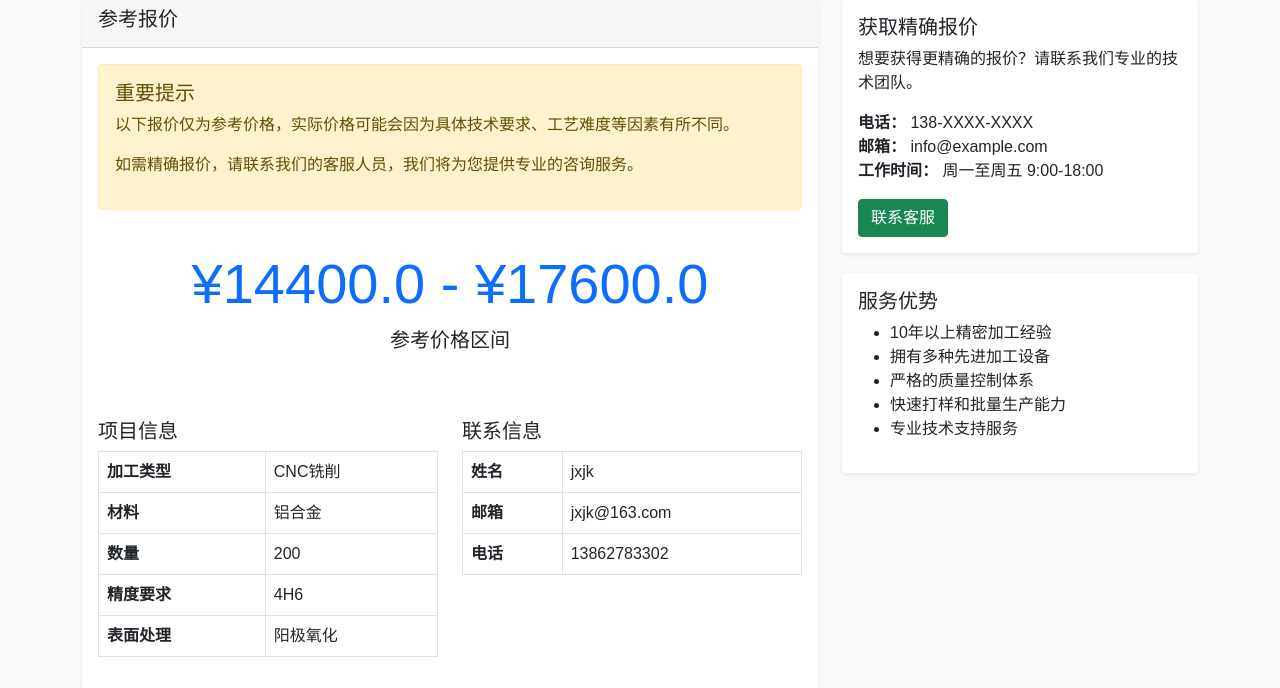
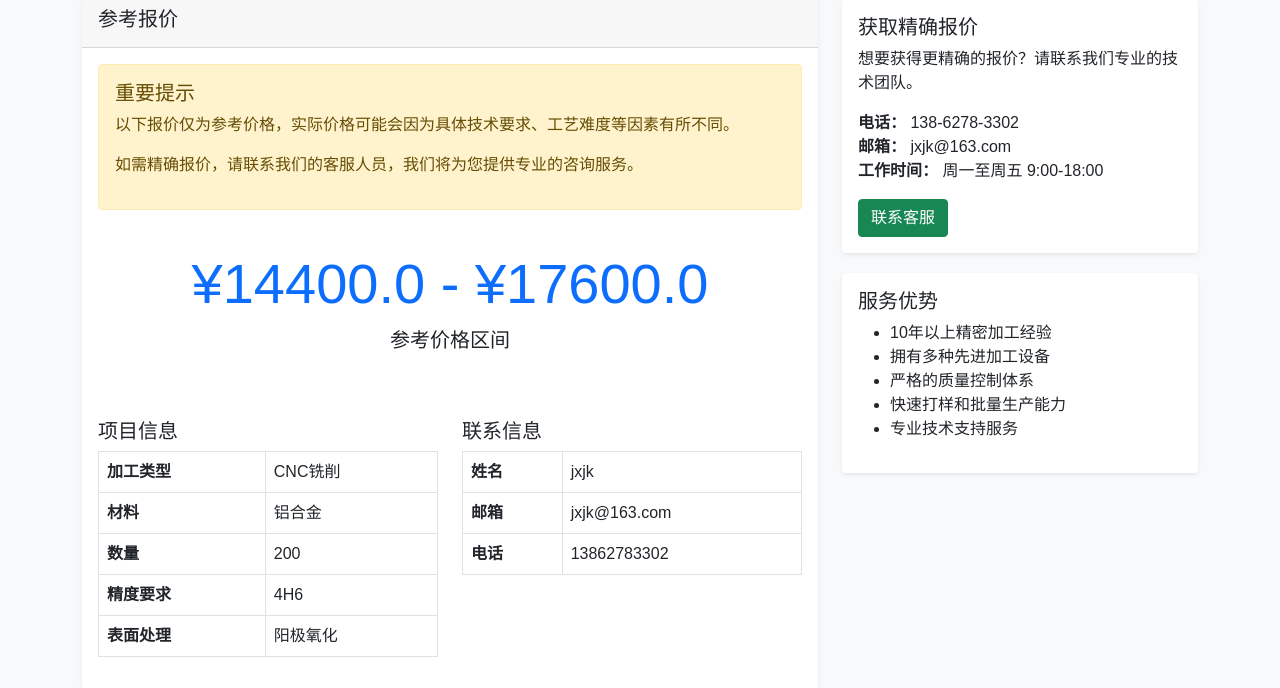
Before and after one commit to jxjk/jingGong, a Django app: page /quotation/result/3/ in a window 1280 px wide. Shown: the part 153-841 px from the top of the page. Run offline with Django 3.2, Linux system fonts and the light colour scheme; data comes from the database, SQL or seed files in the repository.

Commit message:
自助报价

```diff
--- a/precision_machining_website/templates/quotation/result.html
+++ b/precision_machining_website/templates/quotation/result.html
@@ -154,8 +154,8 @@
                     想要获得更精确的报价？请联系我们专业的技术团队。
                 </p>
                 <ul class="list-unstyled">
-                    <li><strong>电话：</strong> 138-XXXX-XXXX</li>
-                    <li><strong>邮箱：</strong> info@example.com</li>
+                    <li><strong>电话：</strong> 138-6278-3302</li>
+                    <li><strong>邮箱：</strong> jxjk@163.com</li>
                     <li><strong>工作时间：</strong> 周一至周五 9:00-18:00</li>
                 </ul>
                 <button class="btn btn-success" onclick="contactUs()">联系客服</button>
@@ -186,7 +186,7 @@
 
 <script>
 function contactUs() {
-    alert("请联系我们的客服：138-XXXX-XXXX 或发送邮件至 info@example.com");
+    alert("请联系我们的客服：138-6278-3302 或发送邮件至 jxjk@163.com");
 }
 </script>
 {% endblock %}
```
